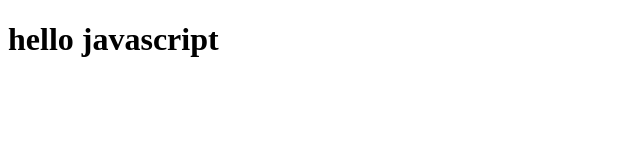
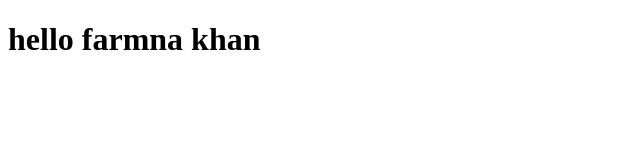
Before and after one commit to Farmankhan4099/wecodeacademy, a plain HTML site: page index.html in a window 1280 px wide. Shown: the whole page, without its empty margins (0-640 px from the left). Drawn offline with Linux system fonts and the light colour scheme.

Commit message:
farman khan new chenges

```diff
--- a/index.html
+++ b/index.html
@@ -7,7 +7,7 @@
     <title>while loop</title>
   </head>
   <body>
- <h1> hello javascript</h1>
+ <h1> hello farmna khan</h1>
     <script src="script.js"></script>
   </body>
 </html>
```
